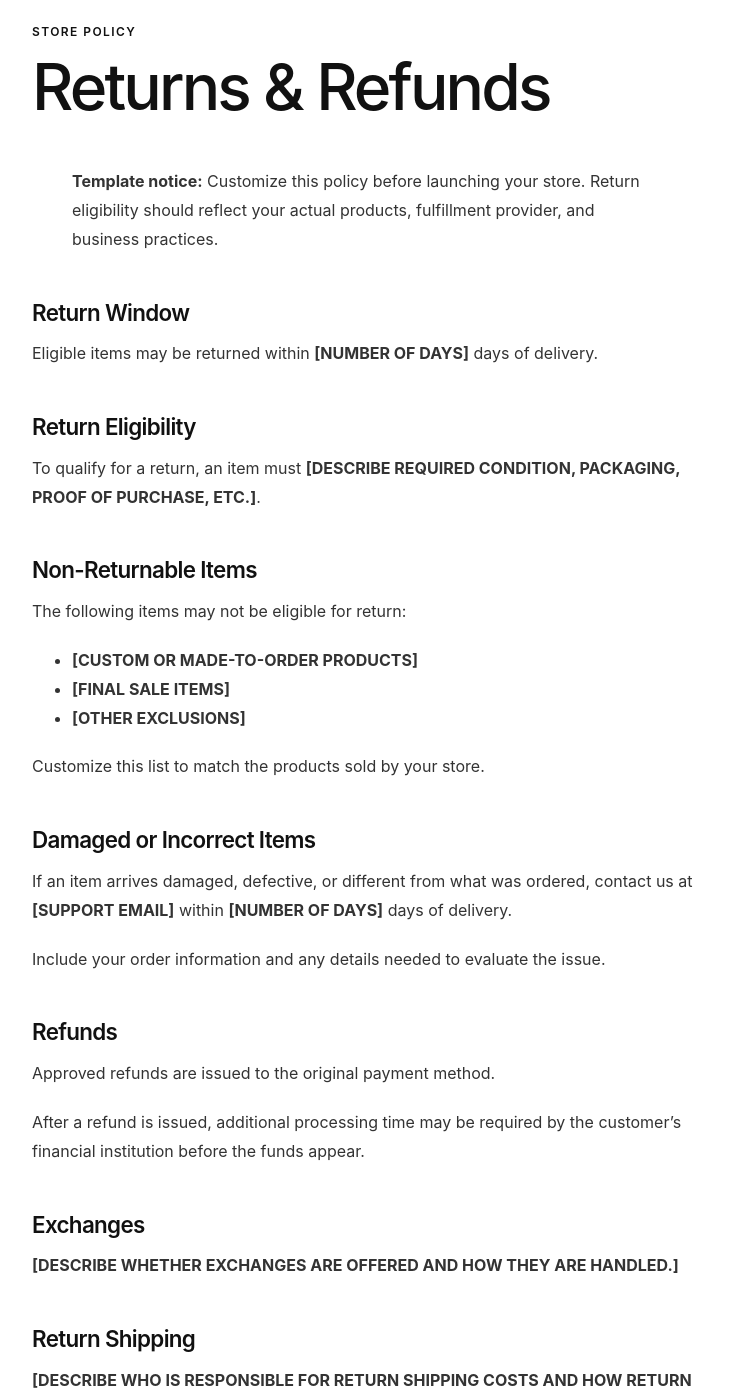
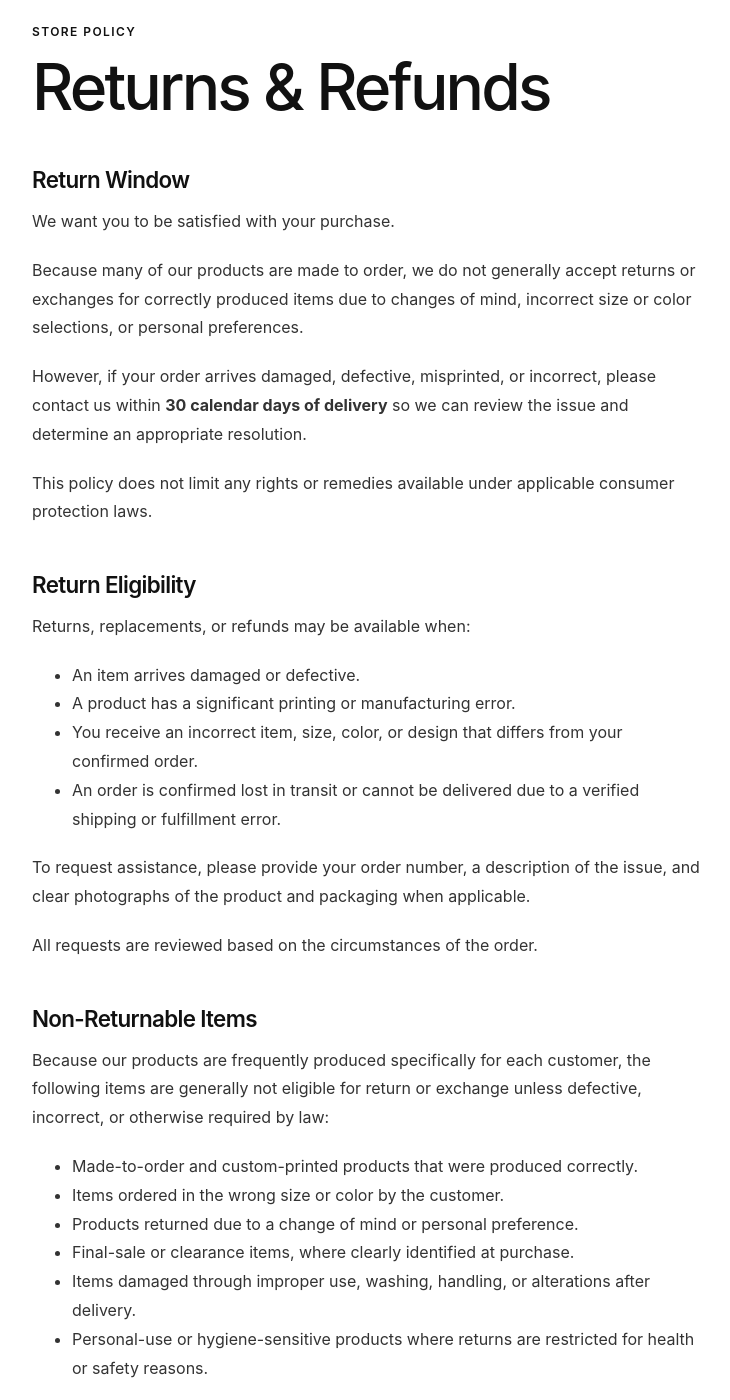
Before and after one commit to chew-max/pinnacle-fitness, a Jekyll site: the page built from policies/returns/index.md, in a window 1280 px wide and 1400 px high, scrolled down 227 px. Shown: the whole window, without its empty margins (274-1004 px from the left). Built offline with Jekyll 4.4.1, drawn with Linux system fonts in a browser that asks for light colours; some of the changed text lies outside the part shown.

Commit message:
Update index.md
updated return policy

```diff
--- a/policies/returns/index.md
+++ b/policies/returns/index.md
@@ -4,46 +4,104 @@ title: Returns & Refunds
 description: Information about returns, exchanges, and refunds.
 ---
 
-> **Template notice:** Customize this policy before launching your store. Return eligibility should reflect your actual products, fulfillment provider, and business practices.
-
 ## Return Window
 
-Eligible items may be returned within **[NUMBER OF DAYS]** days of delivery.
+We want you to be satisfied with your purchase.
+
+Because many of our products are made to order, we do not generally accept returns or exchanges for correctly produced items due to changes of mind, incorrect size or color selections, or personal preferences.
+
+However, if your order arrives damaged, defective, misprinted, or incorrect, please contact us within **30 calendar days of delivery** so we can review the issue and determine an appropriate resolution.
+
+This policy does not limit any rights or remedies available under applicable consumer protection laws.
 
 ## Return Eligibility
 
-To qualify for a return, an item must **[DESCRIBE REQUIRED CONDITION, PACKAGING, PROOF OF PURCHASE, ETC.]**.
+Returns, replacements, or refunds may be available when:
+
+- An item arrives damaged or defective.
+- A product has a significant printing or manufacturing error.
+- You receive an incorrect item, size, color, or design that differs from your confirmed order.
+- An order is confirmed lost in transit or cannot be delivered due to a verified shipping or fulfillment error.
+
+To request assistance, please provide your order number, a description of the issue, and clear photographs of the product and packaging when applicable.
+
+All requests are reviewed based on the circumstances of the order.
 
 ## Non-Returnable Items
 
-The following items may not be eligible for return:
+Because our products are frequently produced specifically for each customer, the following items are generally not eligible for return or exchange unless defective, incorrect, or otherwise required by law:
 
-- **[CUSTOM OR MADE-TO-ORDER PRODUCTS]**
-- **[FINAL SALE ITEMS]**
-- **[OTHER EXCLUSIONS]**
+- Made-to-order and custom-printed products that were produced correctly.
+- Items ordered in the wrong size or color by the customer.
+- Products returned due to a change of mind or personal preference.
+- Final-sale or clearance items, where clearly identified at purchase.
+- Items damaged through improper use, washing, handling, or alterations after delivery.
+- Personal-use or hygiene-sensitive products where returns are restricted for health or safety reasons.
 
-Customize this list to match the products sold by your store.
+Normal manufacturing variations that fall within published product specifications or reasonable production tolerances may not qualify as defects.
 
 ## Damaged or Incorrect Items
 
-If an item arrives damaged, defective, or different from what was ordered, contact us at **[SUPPORT EMAIL]** within **[NUMBER OF DAYS]** days of delivery.
+If your order arrives damaged, defective, misprinted, or different from what you ordered, please contact us at **info@mthpinnaclellc.com** within **30 calendar days of delivery**.
 
-Include your order information and any details needed to evaluate the issue.
+Please include:
+
+- Your order number.
+- A description of the problem.
+- Clear photographs showing the affected item, printing error, or damage.
+- Photographs of the packaging when relevant.
+
+We will review the information and may request additional details to investigate the issue.
+
+For approved claims, we may offer a replacement, refund, or another appropriate resolution, subject to applicable law.
+
+In many cases, defective or incorrect items will not need to be returned. Please do not discard an affected item until we have completed our review or provided instructions.
 
 ## Refunds
 
-Approved refunds are issued to the original payment method.
+Approved refunds are issued to the original payment method used for the purchase whenever possible.
 
-After a refund is issued, additional processing time may be required by the customer's financial institution before the funds appear.
+After a refund is processed, additional time may be required for your bank or payment provider to make the funds available.
+
+If an order is canceled before production begins, a refund may be available.
+
+Once production has started, cancellation or refund requests may be limited because materials and production costs may already have been incurred.
+
+These limitations do not affect refunds or other remedies required by applicable law.
 
 ## Exchanges
 
-**[DESCRIBE WHETHER EXCHANGES ARE OFFERED AND HOW THEY ARE HANDLED.]**
+We do not currently offer routine exchanges for made-to-order products, including exchanges requested because of an incorrect size, color selection, or change of preference.
+
+We encourage customers to review product descriptions, sizing charts, colors, and order details carefully before completing a purchase.
+
+If you receive an incorrect or defective product, please contact us so we can review your request for a replacement or other appropriate resolution.
 
 ## Return Shipping
 
-**[DESCRIBE WHO IS RESPONSIBLE FOR RETURN SHIPPING COSTS AND HOW RETURN LABELS ARE HANDLED.]**
+Please contact us before returning any merchandise. **Do not send products back without receiving return instructions.**
+
+For approved returns resulting from a verified defect, incorrect item, or fulfillment error, we will provide instructions and arrange or cover reasonable return shipping costs when a return is necessary.
+
+For discretionary returns that we agree to accept, customers may be responsible for return shipping costs unless otherwise agreed or required by law.
+
+Original shipping charges may be nonrefundable for discretionary returns, but this does not affect any refund rights required by law.
+
+## Lost or Undelivered Orders
+
+If your package appears lost, is significantly delayed, or has not arrived despite its tracking status, please contact us at **info@mthpinnaclellc.com**.
+
+We will review the available tracking information and investigate the issue.
+
+Where a shipment is confirmed lost or a fulfillment error has occurred, we will work toward an appropriate resolution, which may include a replacement or refund.
+
+Customers are responsible for providing accurate and complete shipping information. Additional costs caused by incorrect or incomplete addresses may be the customer's responsibility where permitted by law.
 
 ## Contact
 
-Questions about returns or refunds may be sent to **[SUPPORT EMAIL]**.
+For questions about returns, refunds, exchanges, or order issues, contact:
+
+**MTH Pinnacle Fitness**
+**Email:** info@mthpinnaclellc.com
+
+Please include your order number whenever possible so we can assist you efficiently.
```
